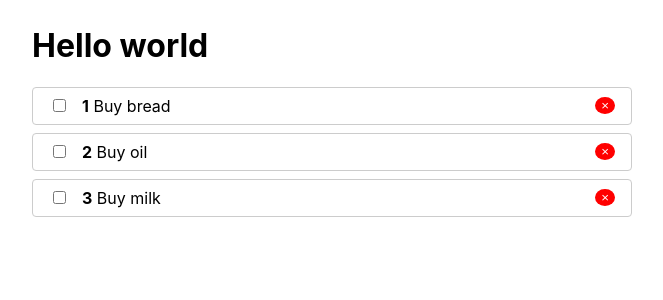
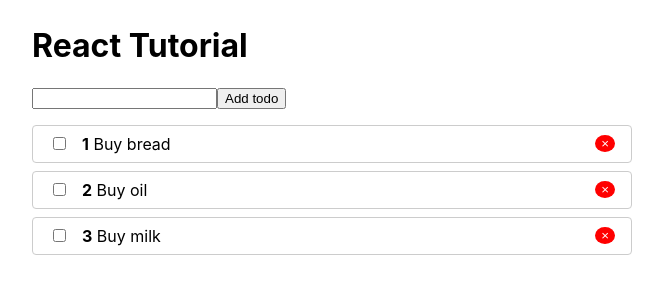
Before and after one commit to KirylZuyeu/ReactStudyProject2, a React (Create React App) app in the folder react-youtube/: page / in a window 1280 px wide. Shown: the top 300 px of the page, without its empty margins (308-971 px from the left). Built offline with nearby package versions, Linux system fonts and the light colour scheme.

Commit message:
feat: add input form

```diff
--- a/react-youtube/src/App.js
+++ b/react-youtube/src/App.js
@@ -1,6 +1,7 @@
 import React from 'react'
 import TodoList from './Todo/TodoList'
 import Context from './context'
+import AddTodo from './Todo/AddTodo'
 
 function App() {
   const [todos, setTodos] = React.useState([
@@ -23,11 +24,20 @@
     setTodos(todos.filter(todo => todo.id !== id))
   }
 
+  function addTodo(title) {
+    setTodos(todos.concat([{
+      title: title,
+      id: Date.now(),
+      completed: false
+    }]))
+  }
+
   return (
     <Context.Provider value={{removeTodo: removeTodo}}>
       <div className='wrapper'>
-        <h1>Hello world</h1>
 
+        <h1>React Tutorial</h1>
+        <AddTodo onCreate={addTodo}/>
         {todos.length ? (<TodoList todos={todos} onToggle={toggleTodo}/>) : (<p>No todos!</p>)}
 
       </div>
--- /dev/null
+++ b/react-youtube/src/Todo/AddTodo.js
@@ -0,0 +1,28 @@
+import React, { useState } from 'react'
+import PropTypes from 'prop-types'
+
+function AddTodo({onCreate}) {
+    const [value, setValue] = useState('')
+
+    function submitHandler(event) {
+        event.preventDefault()
+
+        if (value.trim()) {
+            onCreate(value);
+            setValue('')
+        }
+    }
+
+    return (
+        <form style={{marginBottom: '1rem'}} onSubmit={submitHandler}>
+            <input value={value} onChange={event => setValue(event.target.value)}/>
+            <button type='submit'>Add todo</button>
+        </form>
+    )
+}
+
+AddTodo.propTypes = {
+    onCreate: PropTypes.func.isRequired
+}
+
+export default AddTodo
```
